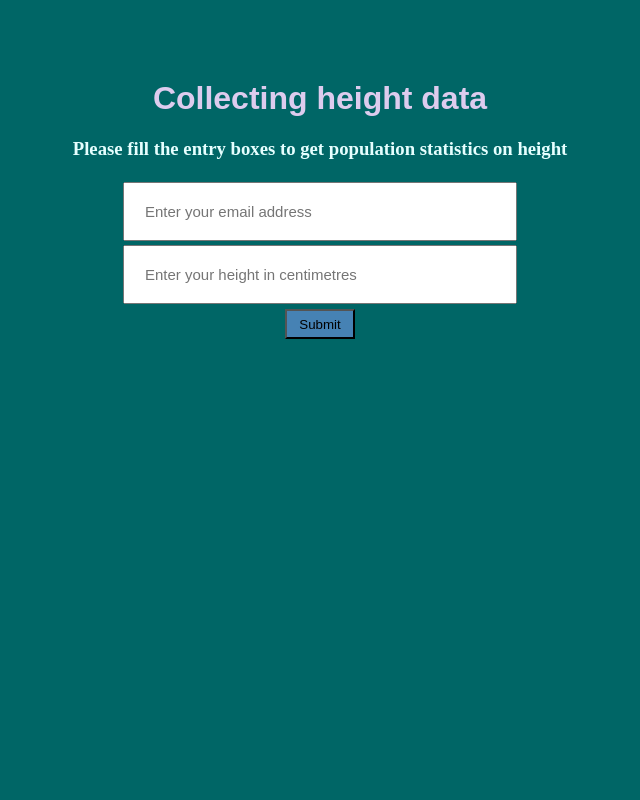
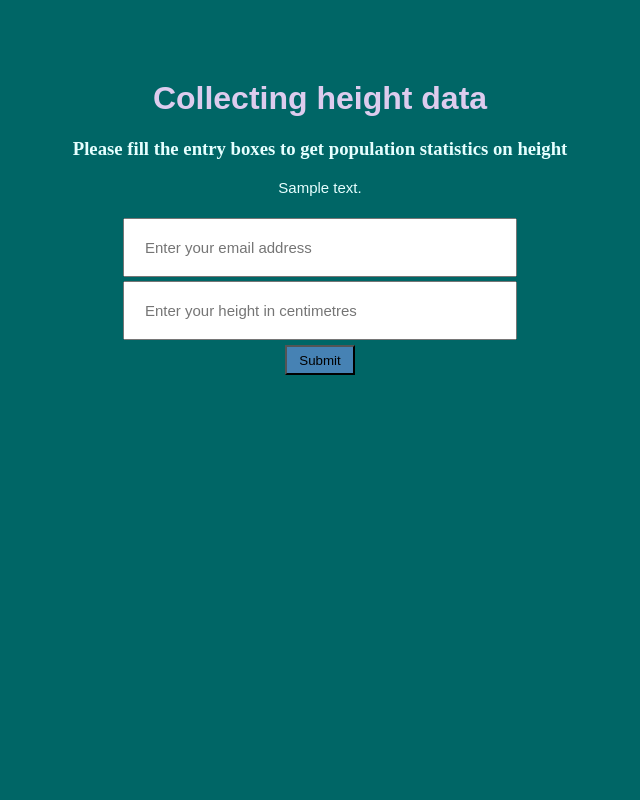
Before and after one commit to pjenkin/PythonTutorial9WebDataCollector, a Flask app: template templates/index.html in a window 1280 px wide. Shown: the whole page, without its empty margins (320-960 px from the left). Run offline with Flask 2, Linux system fonts and the light colour scheme; the template is opened without the code that fills it: most values are stand-ins (such as "Sample title", 1, 10 or a date in 2020).

Commit message:
21-236 Unique email address constraint handling by querying PostGreSQL for existing email address, and feedback message printed on index page

```diff
--- a/static/main.css
+++ b/static/main.css
@@ -44,5 +44,12 @@ html, body {
 
 .container p
 {
-margin: 100 px;
+    margin: 100 px;
 }
+
+.message {
+/* feedback for user on form  */
+    font-family: Arial, sans-serif;
+    font-size: 15px;
+    color: #f9999;
+}
--- a/templates/index.html
+++ b/templates/index.html
@@ -8,7 +8,10 @@
         <div class="container">
             <h1>Collecting height data</h1>
             <h3>Please fill the entry boxes to get population statistics on height</h3>
-            <form action="{{url_for('success')}}" method="POST">
+            <div class="message">
+                {{feedback_text | safe}}        <!-- jinja 2 print of feedback message e.g. from constraint in success function  -->
+            </div>
+            <form action="{{url_for('success')}}" method="POST">   <!-- printing of url for success.html as per routes  -->
                 <input type="email" title="Your email address will be safe with us" placeholder="Enter your email address" name="email_name" required />
                 <!--  validation to email by 'type', and 'required' mandatory-->
                 <br>
```
